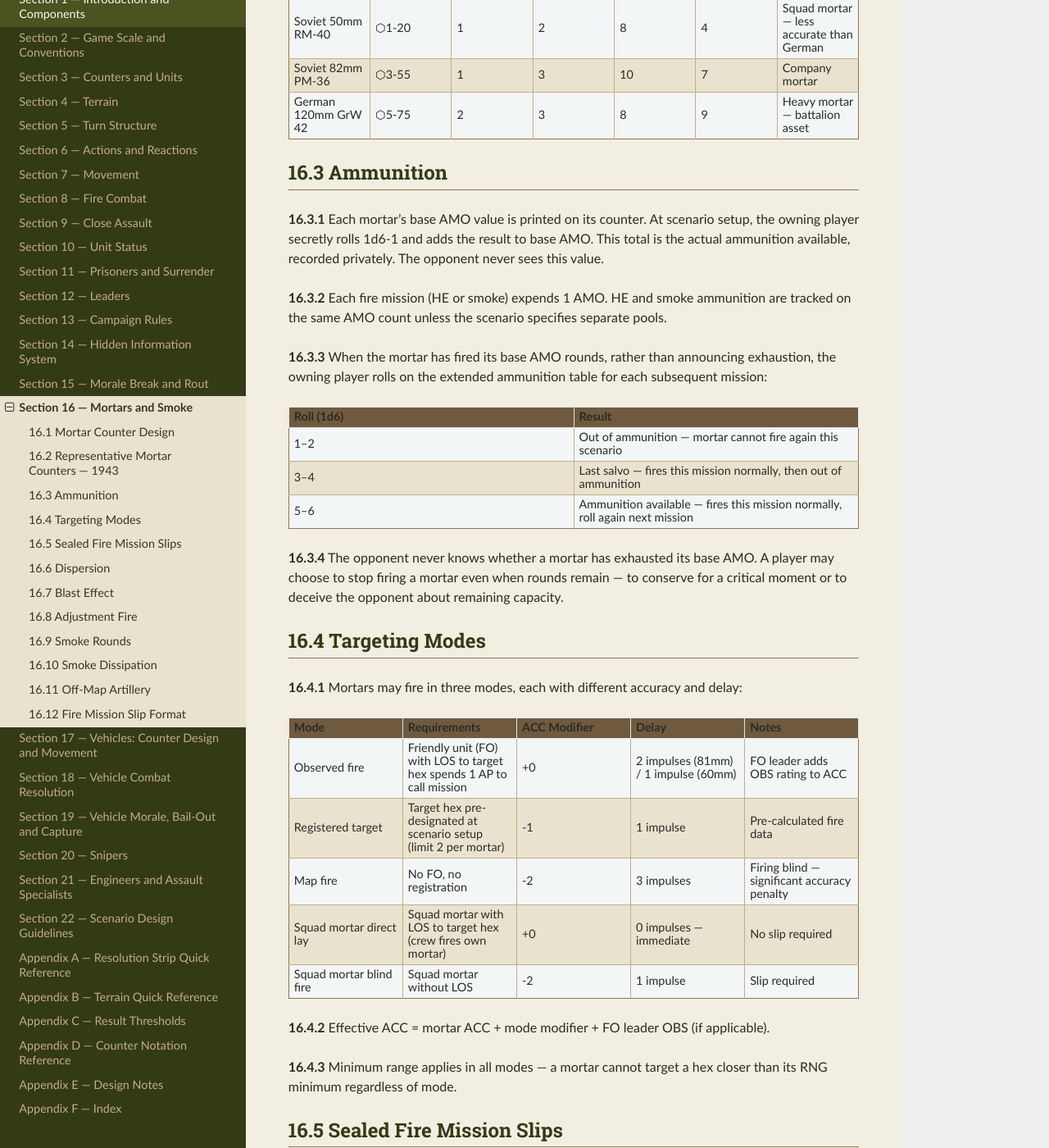
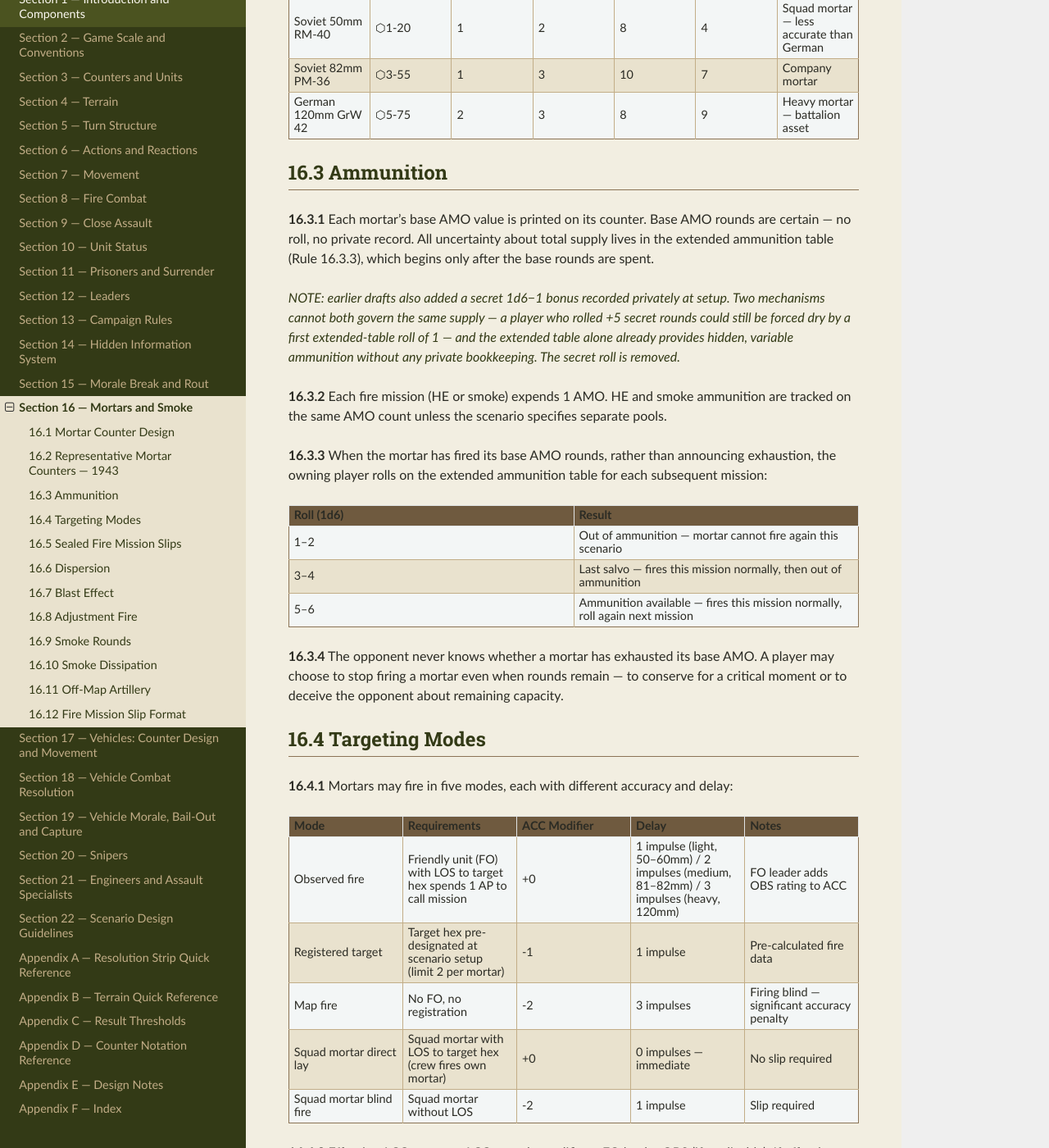
Before and after one commit to spugnoid/wdr-wargame, a Sphinx documentation site: the page built from docs/source/section_16__mortars_and_smoke.rst, in a window 1280 px wide and 1400 px high, scrolled down 949 px. Shown: the whole window at 82% size. Built offline with Sphinx 7.4.7 and the Read the Docs theme 3.1.0, drawn with Linux system fonts in a browser that asks for light colours; some of the changed text lies outside the part shown.

Commit message:
rules: fire support fixes - single ammo mechanism, mortars vs vehicles, burning hexes (16, 21)
Mortar/sniper ammo had two competing mechanisms (secret 1d6-1 bonus
vs extended table); the extended table alone now governs - hidden,
variable supply with no private bookkeeping. 16.7.8 bridges mortars
to vehicles (open-tops take blast as infantry; closed AFVs take a
crew check or button up Suppressed; never the Section 18 tables).
The BURNING hex attack becomes resolvable (Resolution FP 3, normal
roll, cap-exempt, no cover) and 21.5.1's 'ignores cover' aligns
with 21.5.3's halving. Mode-table count/calibre classes, ACC<=0
auto-disperse, and adjustment-ACC ambiguity fixed. Stale
secret-bonus references in 20.1.3 and 17.3.2 updated. Design note
E.77.

Co-Authored-By: Claude Fable 5 <noreply@anthropic.com>
Claude-Session: https://claude.ai/code/session_01MRhnethYPpBAmEh6wa83hu

```diff
--- a/docs/source/section_16__mortars_and_smoke.rst
+++ b/docs/source/section_16__mortars_and_smoke.rst
@@ -88,7 +88,9 @@ All mortar counters use M1 F2 (mobile) or M0 F2 (deployed). Mortar teams must de
 ----------------
 
 
-**16.3.1**  Each mortar's base AMO value is printed on its counter. At scenario setup, the owning player secretly rolls 1d6-1 and adds the result to base AMO. This total is the actual ammunition available, recorded privately. The opponent never sees this value.
+**16.3.1**  Each mortar's base AMO value is printed on its counter. Base AMO rounds are certain — no roll, no private record. All uncertainty about total supply lives in the extended ammunition table (Rule 16.3.3), which begins only after the base rounds are spent.
+
+*NOTE: earlier drafts also added a secret 1d6−1 bonus recorded privately at setup. Two mechanisms cannot both govern the same supply — a player who rolled +5 secret rounds could still be forced dry by a first extended-table roll of 1 — and the extended table alone already provides hidden, variable ammunition without any private bookkeeping. The secret roll is removed.*
 
 **16.3.2**  Each fire mission (HE or smoke) expends 1 AMO. HE and smoke ammunition are tracked on the same AMO count unless the scenario specifies separate pools.
 
@@ -114,7 +116,7 @@ All mortar counters use M1 F2 (mobile) or M0 F2 (deployed). Mortar teams must de
 ---------------------
 
 
-**16.4.1**  Mortars may fire in three modes, each with different accuracy and delay:
+**16.4.1**  Mortars may fire in five modes, each with different accuracy and delay:
 
 .. list-table::
    :header-rows: 1
@@ -128,7 +130,7 @@ All mortar counters use M1 F2 (mobile) or M0 F2 (deployed). Mortar teams must de
    * - Observed fire
      - Friendly unit (FO) with LOS to target hex spends 1 AP to call mission
      - +0
-     - 2 impulses (81mm) / 1 impulse (60mm)
+     - 1 impulse (light, 50–60mm) / 2 impulses (medium, 81–82mm) / 3 impulses (heavy, 120mm)
      - FO leader adds OBS rating to ACC
    * - Registered target
      - Target hex pre-designated at scenario setup (limit 2 per mortar)
@@ -152,7 +154,7 @@ All mortar counters use M1 F2 (mobile) or M0 F2 (deployed). Mortar teams must de
      - Slip required
 
 
-**16.4.2**  Effective ACC = mortar ACC + mode modifier + FO leader OBS (if applicable).
+**16.4.2**  Effective ACC = mortar ACC + mode modifier + FO leader OBS (if applicable). If effective ACC is 0 or less, skip the accuracy roll — the round disperses automatically (Rule 16.6.3). Firing in such a mode is legal but wildly inaccurate.
 
 **16.4.3**  Minimum range applies in all modes — a mortar cannot target a hex closer than its RNG minimum regardless of mode.
 
@@ -208,13 +210,17 @@ All mortar counters use M1 F2 (mobile) or M0 F2 (deployed). Mortar teams must de
 
 **16.7.7**  Hidden units in the blast area: blast effect applies regardless of visibility. A dummy marker in the blast hex produces no effect. A real hidden unit takes the blast effect and is automatically revealed — the explosion nearby discloses the position.
 
+**16.7.8**  Vehicles in the blast area: an open-topped vehicle (the ○— symbol, Rule 17.1) or unarmoured vehicle takes the blast as a normal fire attack against its Defence value, like infantry. A closed AFV takes no damage from mortar blast, but its crew must pass a check (1d6 + Morale modifier, Rule 15.2.1a) or the vehicle is Suppressed — threshold 3, or 4 against 120mm-class blast. Mortars never roll on the Section 18 penetration tables.
+
+    *See also: Rule 17.1 (open-top symbol), Rule 19.1 (vehicle morale checks).*
+
 16.8  Adjustment Fire
 ---------------------
 
 
 **16.8.1**  After a round disperses, the FO may call an adjustment mission.
 
-**16.8.2**  Write a new slip with the adjusted target hex. Adjustment delay is always 1 impulse regardless of mortar type. Effective ACC for the adjustment is the original ACC + 2 (crew is already set up and ranged in).
+**16.8.2**  Write a new slip with the adjusted target hex. Adjustment delay is always 1 impulse regardless of mortar type. Effective ACC for the adjustment is the original mission's effective ACC (Rule 16.4.2, including its mode modifier) + 2 (crew is already set up and ranged in).
 
 **16.8.3**  Only one adjustment is permitted per fire mission. After adjustment, the mission is either fire for effect or cancelled.
 
--- a/docs/source/section_17__vehicles_counter_design_and_movement.rst
+++ b/docs/source/section_17__vehicles_counter_design_and_movement.rst
@@ -109,7 +109,7 @@ Vehicle counters display the following fields:
 
 **17.3.1**  Penetration values (PEN) are printed as 0°-equivalent millimetres at a small set of range bands (typically 0/250/500/750/1000/1500/2000m), not as a single value with falloff notation. Read the row for the actual range to target, using the next lower printed band if the exact range falls between two listed bands — a shot at less than 250m reads the 0m (point-blank) row.
 
-**17.3.2**  A gun prints one PEN line per ammunition nature it historically carried — Capped, Uncapped AP, or Tungsten (HVAP/APCR/APDS) — up to two or three lines. The firing player freely chooses which loaded nature to fire with each shot, tracked via the existing AMO/secret-bonus ammunition plumbing for any premium (Tungsten) rounds.
+**17.3.2**  A gun prints one PEN line per ammunition nature it historically carried — Capped, Uncapped AP, or Tungsten (HVAP/APCR/APDS) — up to two or three lines. The firing player freely chooses which loaded nature to fire with each shot, tracked via the extended-ammunition mechanism (Rule 16.3.3) for any premium (Tungsten) rounds: the scenario states the vehicle's base Tungsten load; past it, roll the extended table per shot.
 
 **17.3.3**  HEAT weapons (Panzerfaust, PIAT, Bazooka, HEAT rounds) have flat penetration values — no range bands. Their accuracy degrades with range through hard range limits (Rule 18.9), not through penetration reduction.
 
--- a/docs/source/section_20__snipers.rst
+++ b/docs/source/section_20__snipers.rst
@@ -43,7 +43,7 @@ Sniper rules differ from standard infantry fire in three fundamental ways: they
      - Small team, hard to spot but lightly equipped
 
 
-**20.1.3**  Sniper ammunition follows the same secret bonus system as mortars (Rule 16.3). Base AMO is 4. At scenario setup the owning player secretly rolls 1d6-1 and adds to base AMO. Past base AMO, roll the extended ammunition table each shot.
+**20.1.3**  Sniper ammunition follows the same system as mortars (Rule 16.3). Base AMO is 4 — certain, with no roll or private record. Past base AMO, roll the extended ammunition table each shot.
 
 20.2  Deliberate Targeting
 --------------------------
@@ -226,4 +226,4 @@ Sniper rules differ from standard infantry fire in three fundamental ways: they
      - Scoped M1903A4 Springfield
 
 
-*NOTE: All nations use identical fire line values — sniper effectiveness at this scale is determined more by position, patience, and target selection than by weapon differences. Quality differentials are encoded in Morale values and the AMO secret bonus. A veteran sniper with Morale 7 recovers from suppression automatically and passes detection checks more reliably.*
+*NOTE: All nations use identical fire line values — sniper effectiveness at this scale is determined more by position, patience, and target selection than by weapon differences. Quality differentials are encoded in Morale values and the extended-ammunition rolls past base AMO. A veteran sniper with Morale 7 recovers from suppression automatically and passes detection checks more reliably.*
--- a/docs/source/section_21__engineers_and_assault_specialists.rst
+++ b/docs/source/section_21__engineers_and_assault_specialists.rst
@@ -170,7 +170,7 @@ Combat engineers were the unit that made the impossible possible. Minefields, wi
 ------------------
 
 
-**21.5.1**  The flamethrower is a short-range area weapon that ignores cover. It was most effective in clearing fortifications, bunkers, and buildings where conventional fire was ineffective.
+**21.5.1**  The flamethrower is a short-range area weapon that largely negates cover (cover modifiers are halved — Rule 21.5.3). It was most effective in clearing fortifications, bunkers, and buildings where conventional fire was ineffective.
 
 **21.5.2**  Flamethrower fire line:
 
@@ -205,7 +205,7 @@ Combat engineers were the unit that made the impossible possible. Minefields, wi
 
 **21.5.4**  Burning marker: when a flamethrower attack produces a Suppressed result or better, place a BURNING marker in the target hex in addition to the combat result.
 
-**21.5.5**  Burning hex effects: at the start of each activation by a unit in a BURNING hex, that unit takes an automatic rFP 3 attack (no roll — just apply result thresholds to margin). Additionally all units in a BURNING hex suffer -2 CON (fire reveals position).
+**21.5.5**  Burning hex effects: at the start of each activation by a unit in a BURNING hex, that unit takes a fire attack with Resolution FP 3 — roll 1d6+1d8+1d12 normally against the unit's Defence (no cover modifier: the fire is in the cover with them). This attack is exempt from the Long Range Cap (Rule 8.7) — flame kills at any "range". Additionally all units in a BURNING hex suffer -2 CON (fire reveals position).
 
 **21.5.6**  Extinguishing fire: a unit in a BURNING hex may spend 1 AP to attempt to extinguish. Roll 1d6 on 4+ fire is extinguished, BURNING marker removed. On 1-3 fire continues.
 
```
Also changed, not shown: docs/source/appendix_e__design_notes.rst (+5 -0 lines).
